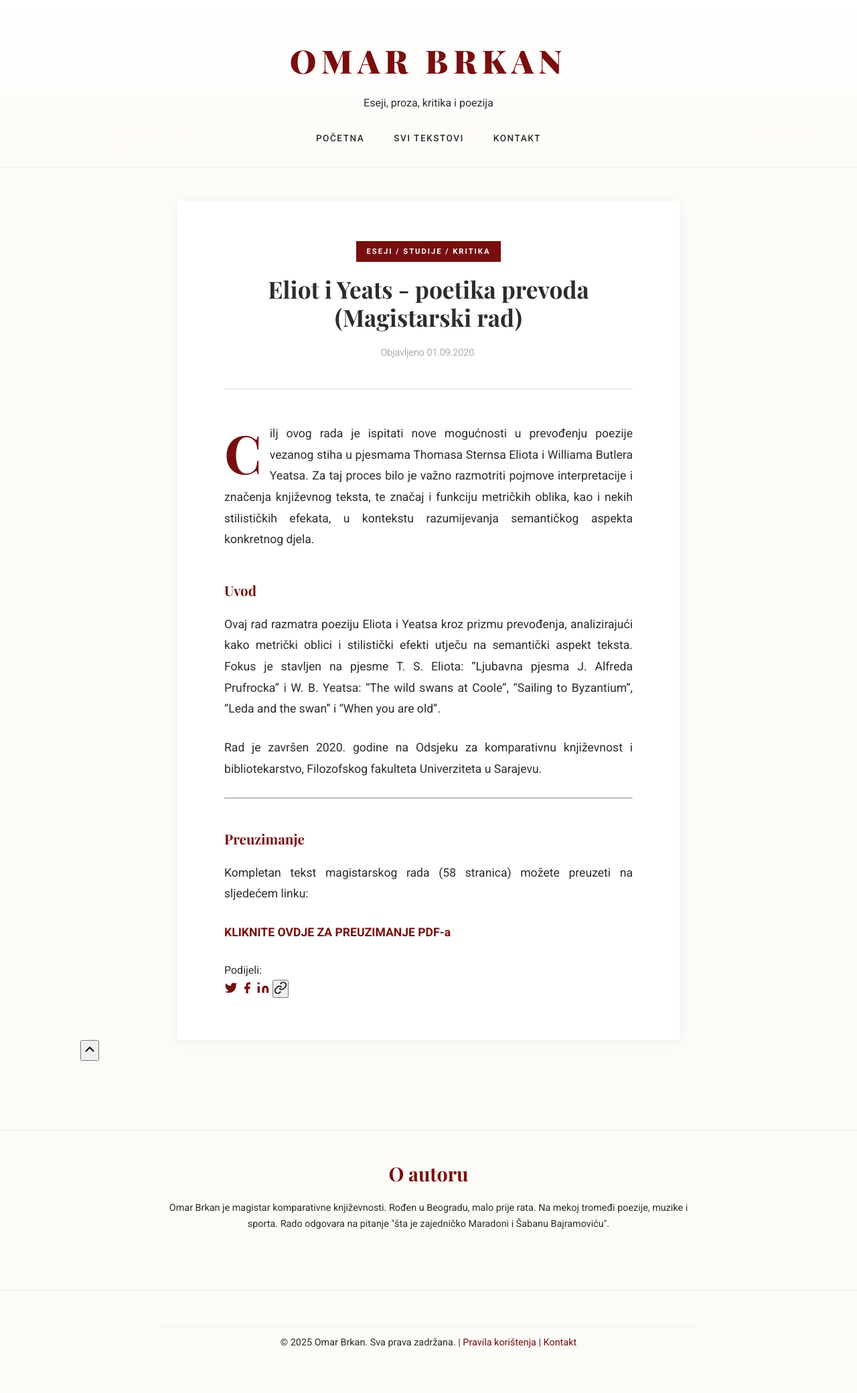
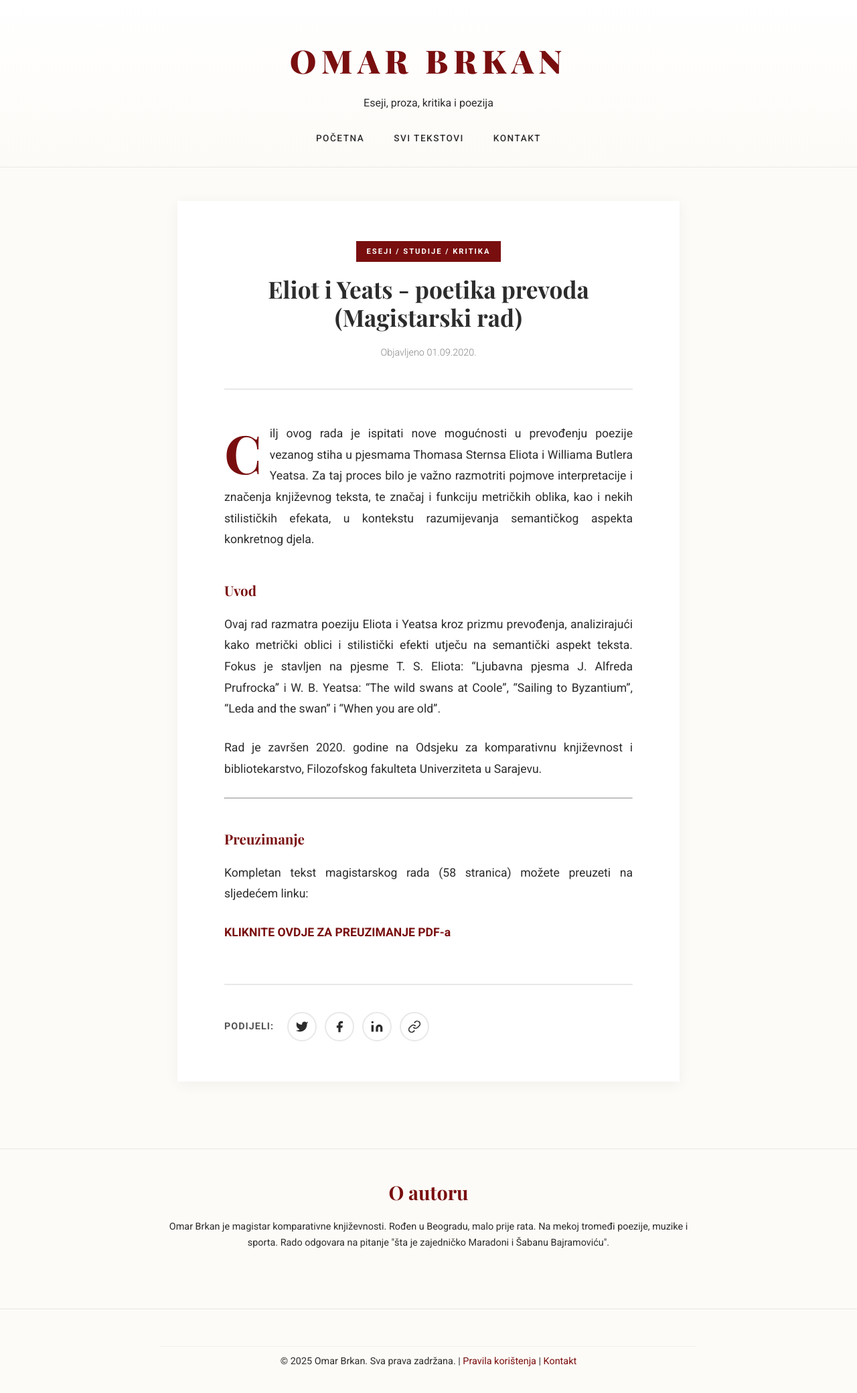
Before and after one commit to omarbrkan/omarbrkan.github.io, a Jekyll site: the page built from _posts/2020-09-01-eliot-yeats-magistarski.md, in a window 1280 px wide. Shown: the whole page at 67% size. Built offline with Jekyll 4.4.1, drawn with Linux system fonts in a browser that asks for light colours; before the commit the page ends 2052 px from its top, so only the background shows below that.

Commit message:
Update styles.html

```diff
--- a/_includes/styles.html
+++ b/_includes/styles.html
@@ -763,4 +763,244 @@
             gap: 6px;
         }
     }
+
+    /* ========== SMOOTH SCROLL ========== */
+html {
+    scroll-behavior: smooth;
+}
+
+/* ========== SEARCH IN HEADER ========== */
+.tagline-clickable {
+    cursor: pointer;
+    position: relative;
+    transition: color 0.3s ease;
+    display: inline-flex;
+    align-items: center;
+    gap: 8px;
+}
+
+.tagline-clickable:hover {
+    color: var(--accent-color);
+}
+
+.search-icon {
+    font-size: 0.9em;
+    opacity: 0.6;
+    transition: opacity 0.3s ease;
+}
+
+.tagline-clickable:hover .search-icon {
+    opacity: 1;
+}
+
+.search-container {
+    max-width: 600px;
+    margin: 25px auto 0;
+    position: relative;
+}
+
+.search-input {
+    width: 100%;
+    padding: 15px 20px;
+    font-size: 1em;
+    border: 2px solid var(--border-color);
+    border-radius: 50px;
+    background: white;
+    color: var(--text-dark);
+    font-family: var(--secondary-font);
+    transition: all 0.3s ease;
+    box-shadow: 0 2px 8px rgba(0,0,0,0.05);
+}
+
+.search-input:focus {
+    outline: none;
+    border-color: var(--accent-color);
+    box-shadow: 0 4px 16px rgba(121, 14, 15, 0.1);
+}
+
+.search-results {
+    position: absolute;
+    top: 100%;
+    left: 0;
+    right: 0;
+    background: white;
+    border: 1px solid var(--border-color);
+    border-radius: 8px;
+    margin-top: 10px;
+    max-height: 400px;
+    overflow-y: auto;
+    box-shadow: 0 8px 24px rgba(0,0,0,0.1);
+    z-index: 1000;
+}
+
+.search-result-item {
+    padding: 15px 20px;
+    border-bottom: 1px solid var(--border-color);
+    cursor: pointer;
+    transition: background 0.2s ease;
+}
+
+.search-result-item:last-child {
+    border-bottom: none;
+}
+
+.search-result-item:hover {
+    background: var(--background-cream);
+}
+
+.search-result-title {
+    font-weight: 600;
+    color: var(--text-dark);
+    margin-bottom: 5px;
+}
+
+.search-result-excerpt {
+    font-size: 0.9em;
+    color: var(--text-light);
+}
+
+.search-no-results {
+    padding: 30px;
+    text-align: center;
+    color: var(--text-light);
+}
+
+/* ========== READING PROGRESS BAR ========== */
+.reading-progress-bar {
+    position: fixed;
+    top: 0;
+    left: 0;
+    height: 4px;
+    background: linear-gradient(90deg, var(--accent-color) 0%, var(--accent-light) 100%);
+    width: 0%;
+    z-index: 9999;
+    transition: width 0.1s ease;
+    box-shadow: 0 2px 4px rgba(121, 14, 15, 0.3);
+}
+
+/* ========== SOCIAL SHARE BUTTONS ========== */
+.social-share {
+    margin-top: 60px;
+    padding-top: 40px;
+    border-top: 2px solid var(--border-color);
+    display: flex;
+    align-items: center;
+    gap: 20px;
+}
+
+.share-label {
+    font-size: 0.9em;
+    font-weight: 600;
+    color: var(--text-medium);
+    text-transform: uppercase;
+    letter-spacing: 1px;
+}
+
+.share-buttons {
+    display: flex;
+    gap: 12px;
+}
+
+.share-btn {
+    width: 44px;
+    height: 44px;
+    display: flex;
+    align-items: center;
+    justify-content: center;
+    border-radius: 50%;
+    border: 2px solid var(--border-color);
+    background: white;
+    color: var(--text-dark);
+    transition: all 0.3s ease;
+    cursor: pointer;
+    text-decoration: none;
+}
+
+.share-btn:hover {
+    transform: translateY(-3px);
+    box-shadow: 0 4px 12px rgba(0,0,0,0.15);
+}
+
+.share-twitter:hover {
+    background: #1DA1F2;
+    border-color: #1DA1F2;
+    color: white;
+}
+
+.share-facebook:hover {
+    background: #1877F2;
+    border-color: #1877F2;
+    color: white;
+}
+
+.share-linkedin:hover {
+    background: #0A66C2;
+    border-color: #0A66C2;
+    color: white;
+}
+
+.share-copy:hover {
+    background: var(--accent-color);
+    border-color: var(--accent-color);
+    color: white;
+}
+
+.share-copy.copied {
+    background: #10B981;
+    border-color: #10B981;
+    color: white;
+}
+
+/* ========== BACK TO TOP BUTTON ========== */
+.back-to-top {
+    position: fixed;
+    bottom: 30px;
+    right: 30px;
+    width: 50px;
+    height: 50px;
+    background: var(--accent-color);
+    color: white;
+    border: none;
+    border-radius: 50%;
+    cursor: pointer;
+    display: flex;
+    align-items: center;
+    justify-content: center;
+    opacity: 0;
+    visibility: hidden;
+    transition: all 0.3s ease;
+    box-shadow: 0 4px 12px rgba(121, 14, 15, 0.3);
+    z-index: 1000;
+}
+
+.back-to-top.visible {
+    opacity: 1;
+    visibility: visible;
+}
+
+.back-to-top:hover {
+    background: var(--accent-light);
+    transform: translateY(-3px);
+    box-shadow: 0 6px 16px rgba(121, 14, 15, 0.4);
+}
+
+/* ========== RESPONSIVE ========== */
+@media (max-width: 768px) {
+    .social-share {
+        flex-direction: column;
+        align-items: flex-start;
+        gap: 15px;
+    }
+
+    .back-to-top {
+        bottom: 20px;
+        right: 20px;
+        width: 45px;
+        height: 45px;
+    }
+
+    .search-container {
+        margin-top: 20px;
+    }
+}
 </style>
```
